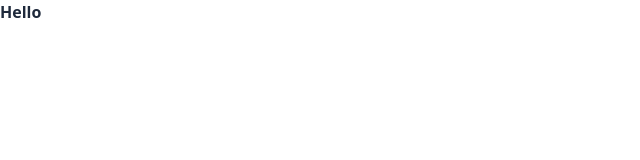
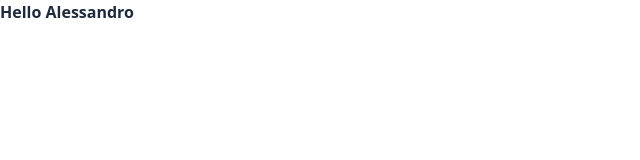
Before and after one commit to Alessandro-Ambra-dev/esercizi-React, a React (Create React App) app in the folder my-app/: page / in a window 1280 px wide. Shown: the top 160 px of the page, without its empty margins (0-640 px from the left). Built offline with nearby package versions, Linux system fonts and the light colour scheme.

Commit message:
refactoring es-2

```diff
--- a/my-app/src/Welcome.jsx
+++ b/my-app/src/Welcome.jsx
@@ -2,6 +2,6 @@ import React from "react";
 
 export class Welcome extends React.Component {
   render() {
-    return <p className="text-slate-800 font-semibold">Hello {name}</p>;
+    return <p className="text-slate-800 font-semibold">Hello {this.props.name}</p>;
   }
 }
```
